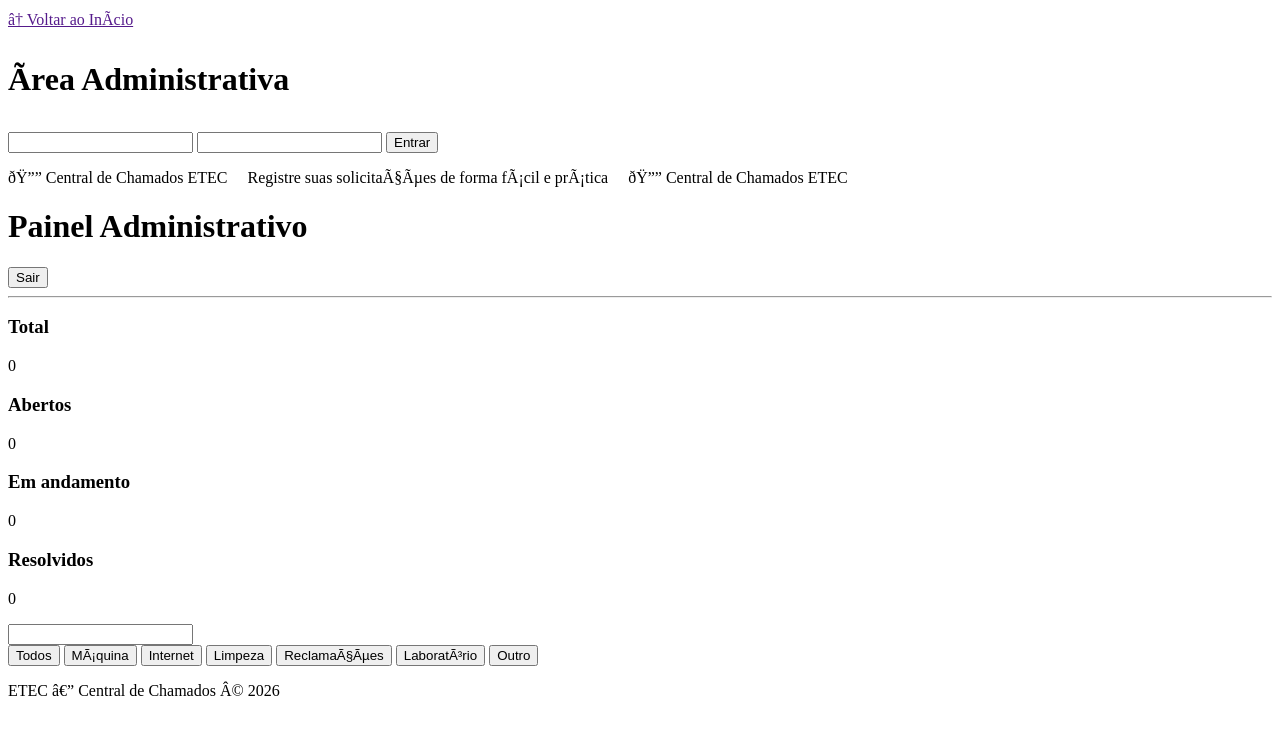
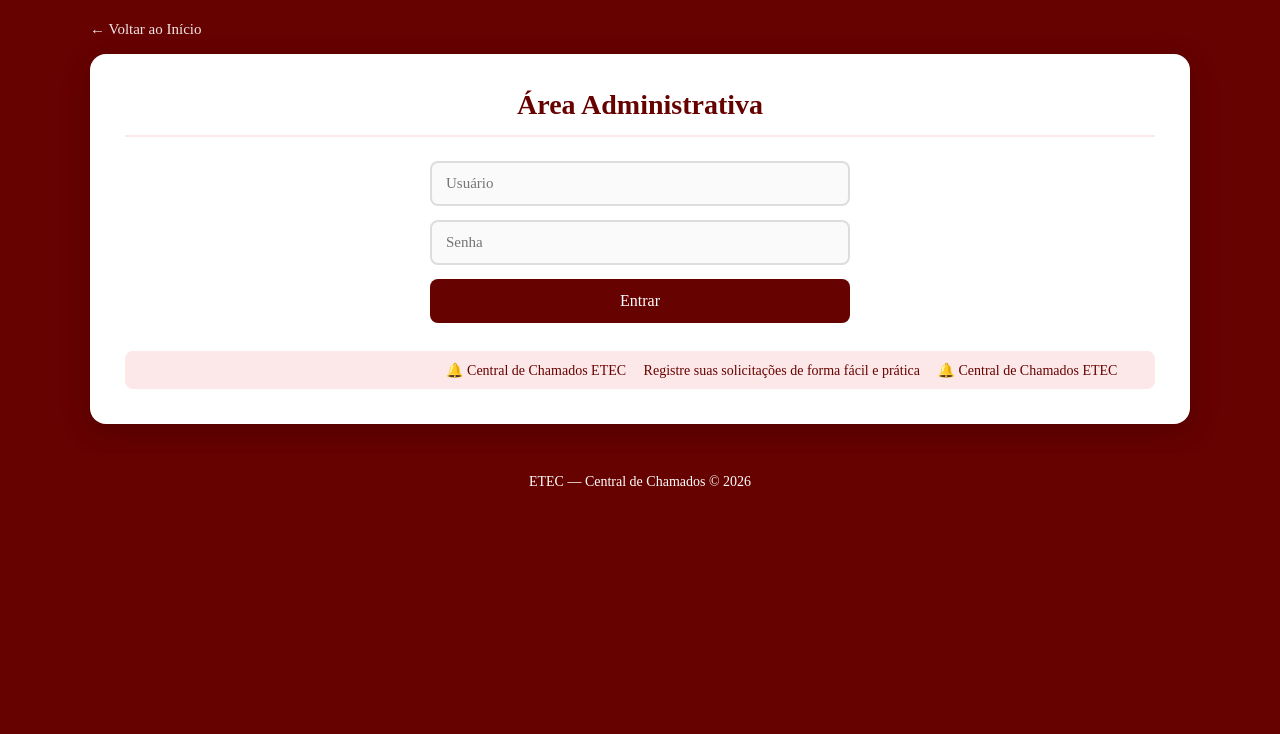
Before and after one commit to Oneguiii06/chamados-etec, a website: page admin.html in a window 1280 px wide. Drawn offline with Linux system fonts and the light colour scheme.

Commit message:
Fix HTML encoding issues in admin.html

```diff
--- a/admin.html
+++ b/admin.html
@@ -1,37 +1,37 @@
 <!DOCTYPE html>
-<html lang=""pt-BR"">
+<html lang="pt-BR">
 
 <head>
-    <meta charset=""UTF-8"">
-    <meta name=""viewport"" content=""width=device-width, initial-scale=1.0"">
+    <meta charset="UTF-8">
+    <meta name="viewport" content="width=device-width, initial-scale=1.0">
     <title>Área do Admin — Central de Chamados</title>
-    <link rel=""stylesheet"" href=""admin.css"">
+    <link rel="stylesheet" href="admin.css">
 </head>
 
 <body>
 
-    <div class=""barra-voltar"">
-        <a href=""paginainicial.html"">← Voltar ao Início</a>
+    <div class="barra-voltar">
+        <a href="paginainicial.html">← Voltar ao Início</a>
     </div>
 
     <!-- LOGIN -->
 
-    <div id=""loginAdmin"" class=""container"">
+    <div id="loginAdmin" class="container">
 
         <h1>Área Administrativa</h1>
 
         <main>
-            <input type=""text""     id=""usuario"" placeholder=""Usuário"">
-            <input type=""password"" id=""senha""   placeholder=""Senha"">
+            <input type="text"     id="usuario" placeholder="Usuário">
+            <input type="password" id="senha"   placeholder="Senha">
 
-            <button onclick=""fazerLogin()"">Entrar</button>
+            <button onclick="fazerLogin()">Entrar</button>
 
-            <p id=""erroLogin""></p>
+            <p id="erroLogin"></p>
         </main>
 
-        <div class=""marquee-container"">
-            <div class=""marquee-content"">
-                🔔 Central de Chamados ETEC &#160;&#160;&#160; Registre suas solicitações de forma fácil e prática &#160;&#160;&#160; 🔔 Central de Chamados ETEC
+        <div class="marquee-container">
+            <div class="marquee-content">
+                🔔 Central de Chamados ETEC &nbsp;&nbsp;&nbsp; Registre suas solicitações de forma fácil e prática &nbsp;&nbsp;&nbsp; 🔔 Central de Chamados ETEC
             </div>
         </div>
 
@@ -39,46 +39,46 @@
 
     <!-- PAINEL -->
 
-    <div id=""painelAdmin"" class=""container"" style=""display:none;"">
+    <div id="painelAdmin" class="container" style="display:none;">
 
         <h1>Painel Administrativo</h1>
 
-        <button onclick=""logout()"">Sair</button>
+        <button onclick="logout()">Sair</button>
 
         <hr>
 
-        <div class=""dashboard"">
-            <div class=""card"">
+        <div class="dashboard">
+            <div class="card">
                 <h3>Total</h3>
-                <p id=""totalChamados"">0</p>
+                <p id="totalChamados">0</p>
             </div>
-            <div class=""card aberto"">
+            <div class="card aberto">
                 <h3>Abertos</h3>
-                <p id=""abertos"">0</p>
+                <p id="abertos">0</p>
             </div>
-            <div class=""card andamento"">
+            <div class="card andamento">
                 <h3>Em andamento</h3>
-                <p id=""andamento"">0</p>
+                <p id="andamento">0</p>
             </div>
-            <div class=""card resolvido"">
+            <div class="card resolvido">
                 <h3>Resolvidos</h3>
-                <p id=""resolvidos"">0</p>
+                <p id="resolvidos">0</p>
             </div>
         </div>
 
-        <input type=""text"" id=""pesquisa"" placeholder=""🔍 Pesquisar chamado por nome, turma ou tipo..."">
+        <input type="text" id="pesquisa" placeholder="🔍 Pesquisar chamado por nome, turma ou tipo...">
 
-        <div class=""tab-bar"" id=""tabBar"">
-            <button class=""tab active"" onclick=""filtrarPorTipo('Todos', this)"">Todos</button>
-            <button class=""tab"" onclick=""filtrarPorTipo('Máquina', this)"">Máquina</button>
-            <button class=""tab"" onclick=""filtrarPorTipo('Internet', this)"">Internet</button>
-            <button class=""tab"" onclick=""filtrarPorTipo('Limpeza', this)"">Limpeza</button>
-            <button class=""tab"" onclick=""filtrarPorTipo('Reclamações', this)"">Reclamações</button>
-            <button class=""tab"" onclick=""filtrarPorTipo('Laboratório', this)"">Laboratório</button>
-            <button class=""tab"" onclick=""filtrarPorTipo('Outro', this)"">Outro</button>
+        <div class="tab-bar" id="tabBar">
+            <button class="tab active" onclick="filtrarPorTipo('Todos', this)">Todos</button>
+            <button class="tab" onclick="filtrarPorTipo('Máquina', this)">Máquina</button>
+            <button class="tab" onclick="filtrarPorTipo('Internet', this)">Internet</button>
+            <button class="tab" onclick="filtrarPorTipo('Limpeza', this)">Limpeza</button>
+            <button class="tab" onclick="filtrarPorTipo('Reclamações', this)">Reclamações</button>
+            <button class="tab" onclick="filtrarPorTipo('Laboratório', this)">Laboratório</button>
+            <button class="tab" onclick="filtrarPorTipo('Outro', this)">Outro</button>
         </div>
 
-        <div id=""listaChamados""></div>
+        <div id="listaChamados"></div>
 
     </div>
 
@@ -86,7 +86,7 @@
         <p>ETEC — Central de Chamados © 2026</p>
     </footer>
 
-    <script src=""script.js""></script>
+    <script src="script.js"></script>
 
 </body>
 
```
